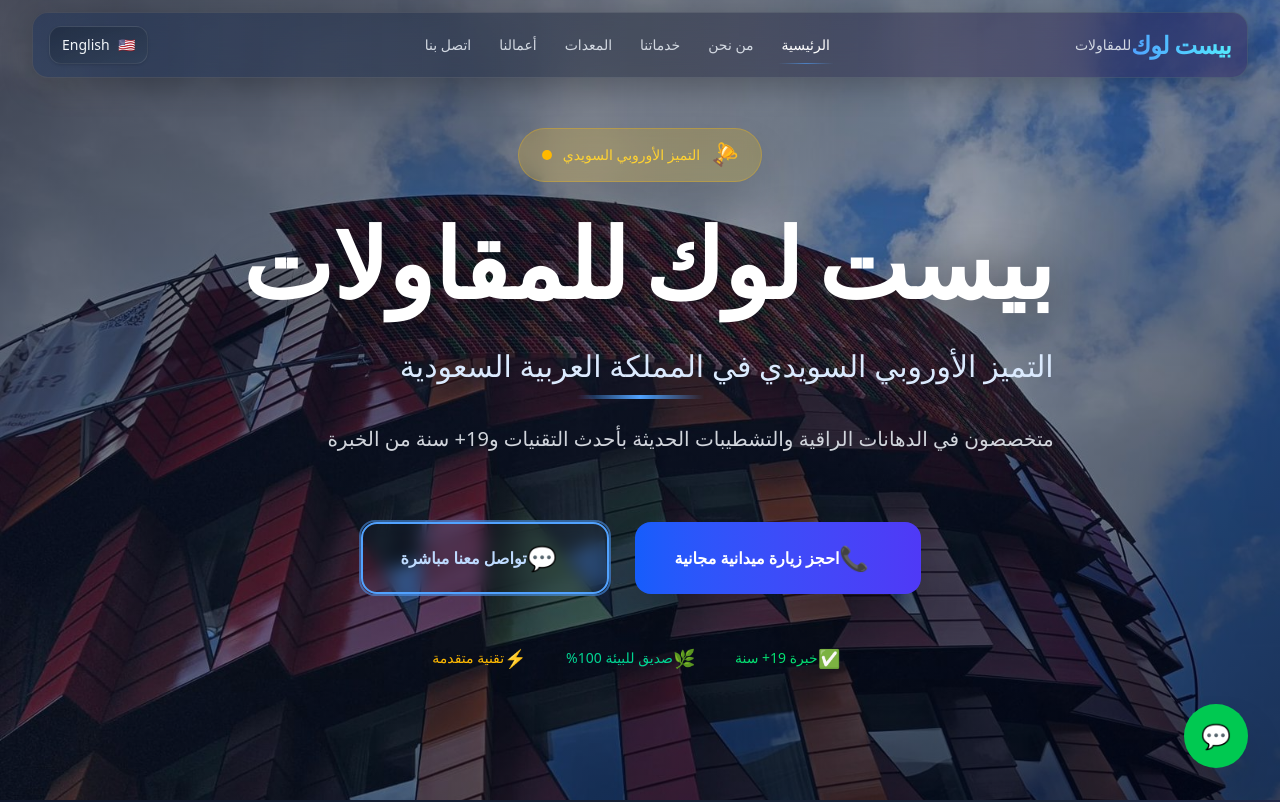
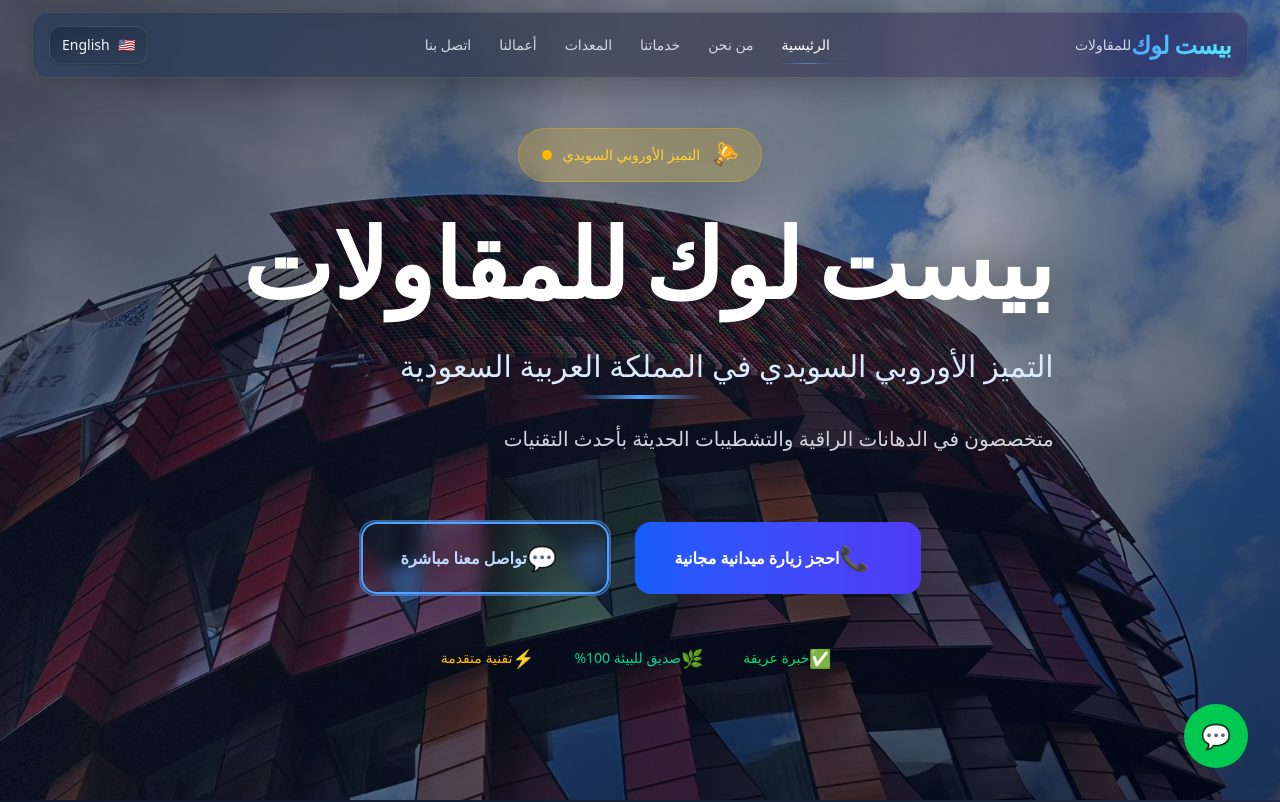
Before and after one commit to ChristDev619/blm, a Next.js app: page /ar in a window 1280 px wide. Shown: the top 802 px of the page. Built offline with nearby package versions, Linux system fonts and the light colour scheme.

Commit message:
Update machine translations and video source - Updated Arabic and English machine titles and descriptions, replaced Video.mp4 with 2.mp4

```diff
--- a/components/About.tsx
+++ b/components/About.tsx
@@ -178,7 +178,7 @@ export default function About({ locale }: AboutProps) {
                   preload="metadata"
                   poster="/images/hero-bg.jpg"
                 >
-                  <source src="/vid/Video.mp4" type="video/mp4" />
+                  <source src="/vid/2.mp4" type="video/mp4" />
                   Your browser does not support the video tag.
                 </video>
 
--- a/messages/ar.json
+++ b/messages/ar.json
@@ -15,13 +15,13 @@
     "badge": "التميز الأوروبي السويدي",
     "title": "بيست لوك للمقاولات",
     "subtitle": "التميز الأوروبي السويدي في المملكة العربية السعودية",
-    "description": "متخصصون في الدهانات الراقية والتشطيبات الحديثة بأحدث التقنيات و19+ سنة من الخبرة",
+    "description": "متخصصون في الدهانات الراقية والتشطيبات الحديثة بأحدث التقنيات",
     "cta": {
       "book": "احجز زيارة ميدانية مجانية",
       "contact": "تواصل معنا مباشرة"
     },
     "trust": {
-      "warranty": "خبرة 19+ سنة",
+      "warranty": "خبرة عريقة",
       "eco": "صديق للبيئة 100%",
       "technology": "تقنية متقدمة"
     }
@@ -72,8 +72,8 @@
     ],
     "stats": {
       "warranty": {
-        "value": "19+",
-        "label": "سنة خبرة"
+        "value": "100%",
+        "label": "جودة مضمونة"
       },
       "eco": {
         "value": "100%",
@@ -89,16 +89,16 @@
     "title": "معداتنا المتقدمة",
     "subtitle": "معدات حديثة للدهان والتشطيب الاحترافي",
     "machine1": {
-      "title": "مسدس رش احترافي",
-      "description": "نظام رش عالي الدقة لتغطية مثالية ونهاية احترافية"
+      "title": "مكنة سنفرة وحف",
+      "description": "مكنة سنفرة وحف متقدمة لتجهيز الأسطح بدقة عالية"
     },
     "machine2": {
-      "title": "معدات سنفرة بدون غبار",
-      "description": "تقنية سنفرة متقدمة لتجهيز نظيف بدون غبار"
+      "title": "مكنة رش دهان بمستوى وتدفق واحد",
+      "description": "مكنة رش متقدمة للدهان والتغطية المثالية"
     },
     "machine3": {
-      "title": "نظام دهان آلي",
-      "description": "نظام دهان محوسب لنتائج متسقة"
+      "title": "مكنة معجون إحترافي محوسب",
+      "description": "مكنة معجون محوسبة للنتائج المتسقة والدقيقة"
     },
     "features": {
       "technology": {
@@ -153,7 +153,7 @@
       "خبرة أوروبية × جودة سعودية",
       "تقنية متقدمة – معدات عالية المستوى",
       "التزام كامل بالوقت والتفاصيل",
-      "خبرة مهنية تمتد لـ 19+ سنة",
+      "خبرة مهنية عريقة",
       "نظام صديق للبيئة 100%",
       "فريق محترف بخبرة دولية"
     ],
@@ -211,7 +211,7 @@
       "bestLook": "بيست لوك",
       "contracting": "للمقاولات"
     },
-    "description": "التميز الأوروبي السويدي في المملكة العربية السعودية. متخصصون في الدهانات الراقية والتشطيبات الحديثة بأحدث التقنيات و19+ سنة من الخبرة",
+    "description": "التميز الأوروبي السويدي في المملكة العربية السعودية. متخصصون في الدهانات الراقية والتشطيبات الحديثة بأحدث التقنيات",
     "services": {
       "title": "خدماتنا",
       "list": [
--- a/messages/en.json
+++ b/messages/en.json
@@ -15,13 +15,13 @@
     "badge": "Swedish-European Excellence",
     "title": "Best Look Contracting",
     "subtitle": "Swedish-European Excellence in Saudi Arabia",
-    "description": "Specialized in high-end paints and modern finishes with advanced technology and 19+ years of experience",
+    "description": "Specialized in high-end paints and modern finishes with advanced technology",
     "cta": {
       "book": "Book Free Site Visit",
       "contact": "Contact Us Directly"
     },
     "trust": {
-      "warranty": "19+ Years Experience",
+      "warranty": "Proven Expertise",
       "eco": "100% Eco-Friendly",
       "technology": "Advanced Technology"
     }
@@ -72,8 +72,8 @@
     ],
     "stats": {
       "warranty": {
-        "value": "19+",
-        "label": "Years Experience"
+        "value": "100%",
+        "label": "Quality Guaranteed"
       },
       "eco": {
         "value": "100%",
@@ -89,16 +89,16 @@
     "title": "Our Advanced Machines",
     "subtitle": "State-of-the-art equipment for professional painting and finishing",
     "machine1": {
-      "title": "Professional Spray Gun",
-      "description": "High-precision spraying system for perfect coverage and finish"
+      "title": "Sanding and Grinding Machine",
+      "description": "Advanced sanding and grinding machine for high-precision surface preparation"
     },
     "machine2": {
-      "title": "Dust-Free Sanding Equipment",
-      "description": "Advanced sanding technology for clean, dust-free preparation"
+      "title": "Paint Spraying Machine with Single Level and Flow",
+      "description": "Advanced spraying machine for painting and perfect coverage"
     },
     "machine3": {
-      "title": "Automated Painting System",
-      "description": "Computer-controlled painting system for consistent results"
+      "title": "Computerized Professional Putty Machine",
+      "description": "Computerized putty machine for consistent and precise results"
     },
     "features": {
       "technology": {
@@ -153,7 +153,7 @@
       "European Experience × Saudi Quality",
       "Advanced Technology – High-Level Equipment",
       "Full Commitment to Time and Details",
-      "19+ Years of Professional Experience",
+      "Proven Professional Excellence",
       "100% Environmentally Friendly System",
       "Professional Team with International Experience"
     ],
@@ -211,7 +211,7 @@
       "bestLook": "Best Look",
       "contracting": "Contracting"
     },
-    "description": "Swedish-European excellence in Saudi Arabia. Specialized in high-end paints and modern finishes with advanced technology and 19+ years of experience",
+    "description": "Swedish-European excellence in Saudi Arabia. Specialized in high-end paints and modern finishes with advanced technology",
     "services": {
       "title": "Our Services",
       "list": [
```
Also changed, not shown: 1 other file (tests, documents, lock files or other folders).
